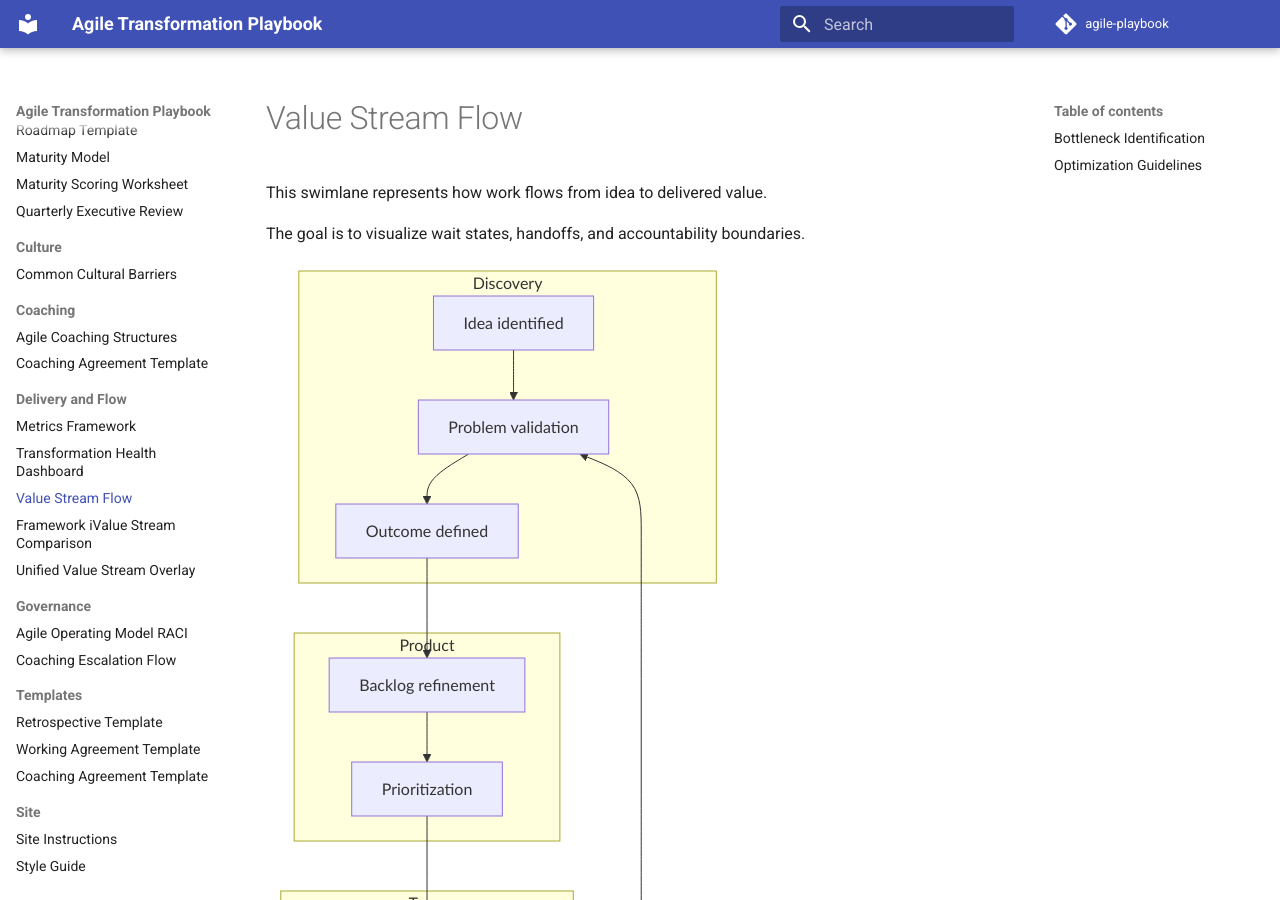
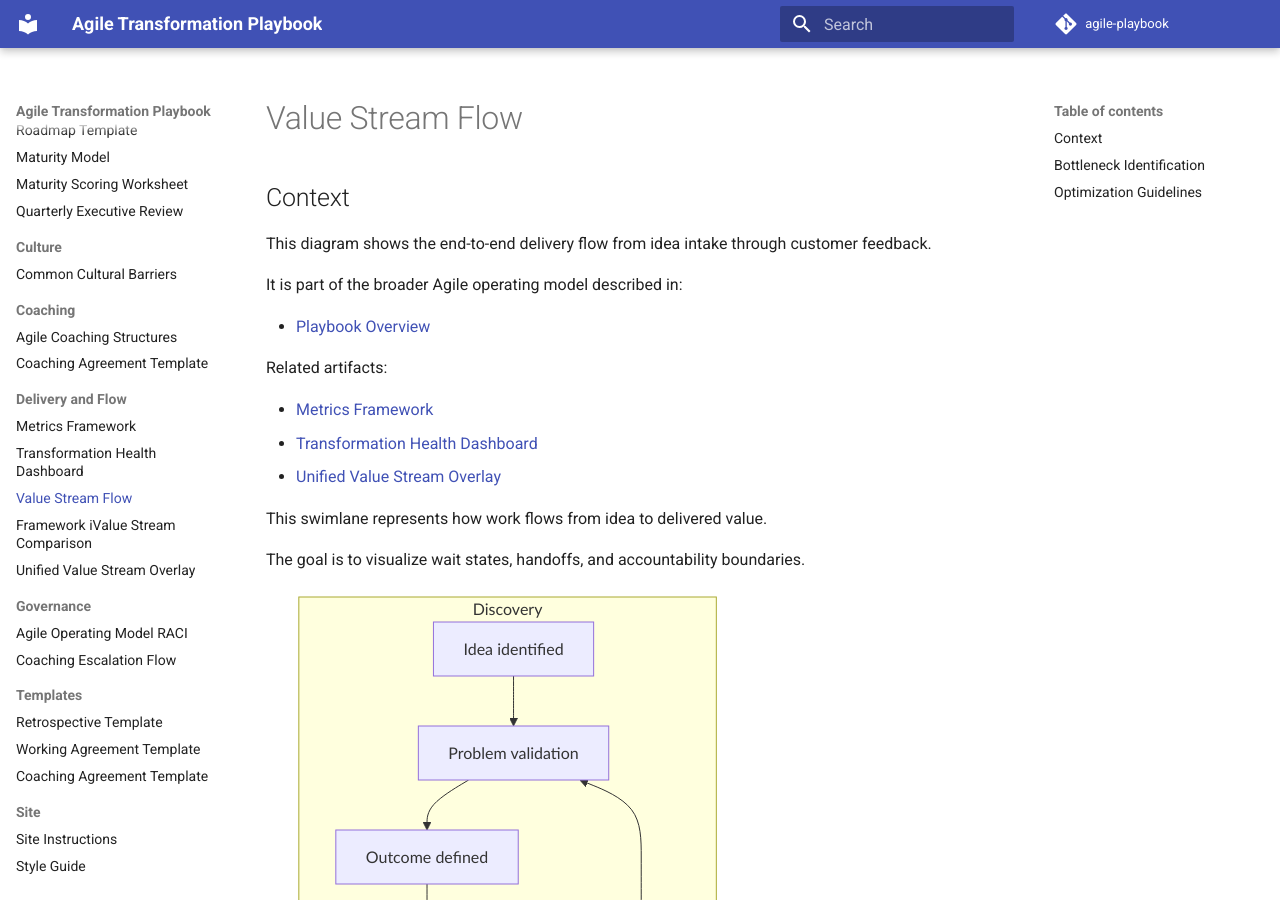
Before and after one commit to awsvkvims/agile-playbook, an MkDocs documentation site: the page built from docs/diagrams/swimlanes/VALUE_STREAM_FLOW.md, in a window 1280 px wide and 900 px high. Built offline with MkDocs 1.6.1 and Material for MkDocs 9.7.7, drawn with Linux system fonts in a browser that asks for light colours; comment, search, counter and statistics services are not loaded.

Commit message:
add contextual links to value stream diagram

```diff
--- a/docs/diagrams/swimlanes/VALUE_STREAM_FLOW.md
+++ b/docs/diagrams/swimlanes/VALUE_STREAM_FLOW.md
@@ -1,4 +1,19 @@
 # Value Stream Flow
+
+## Context
+
+This diagram shows the end-to-end delivery flow from idea intake through customer feedback.
+
+It is part of the broader Agile operating model described in:
+
+- [Playbook Overview](../../playbook/PLAYBOOK.md)
+
+Related artifacts:
+
+- [Metrics Framework](../../metrics/METRICS_FRAMEWORK.md)
+- [Transformation Health Dashboard](../../metrics/TRANSFORMATION_HEALTH_DASHBOARD.md)
+- [Unified Value Stream Overlay](../UNIFIED_VALUE_STREAM_OVERLAY.md)
+
 
 This swimlane represents how work flows from idea to delivered value.
 
```
